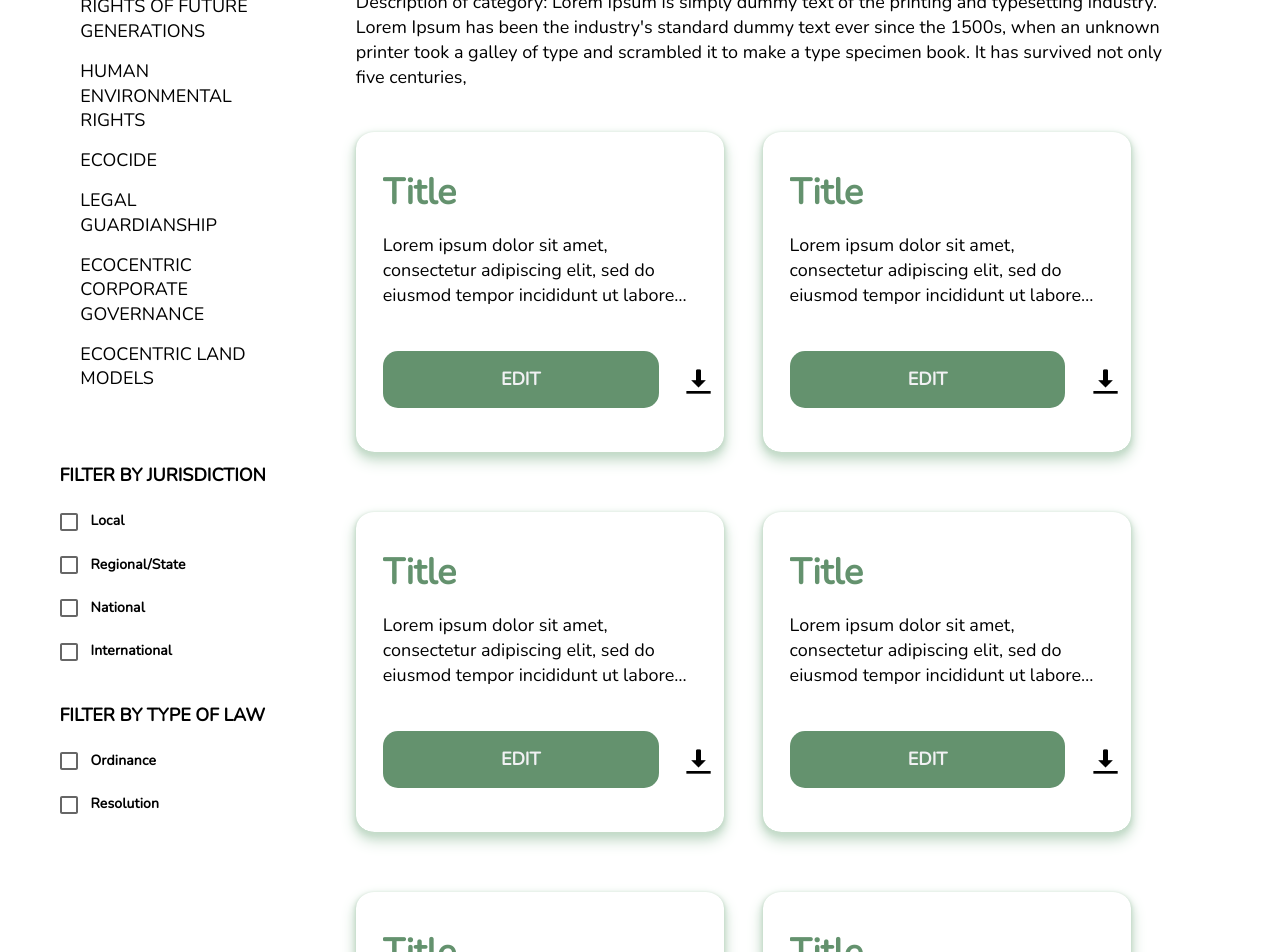
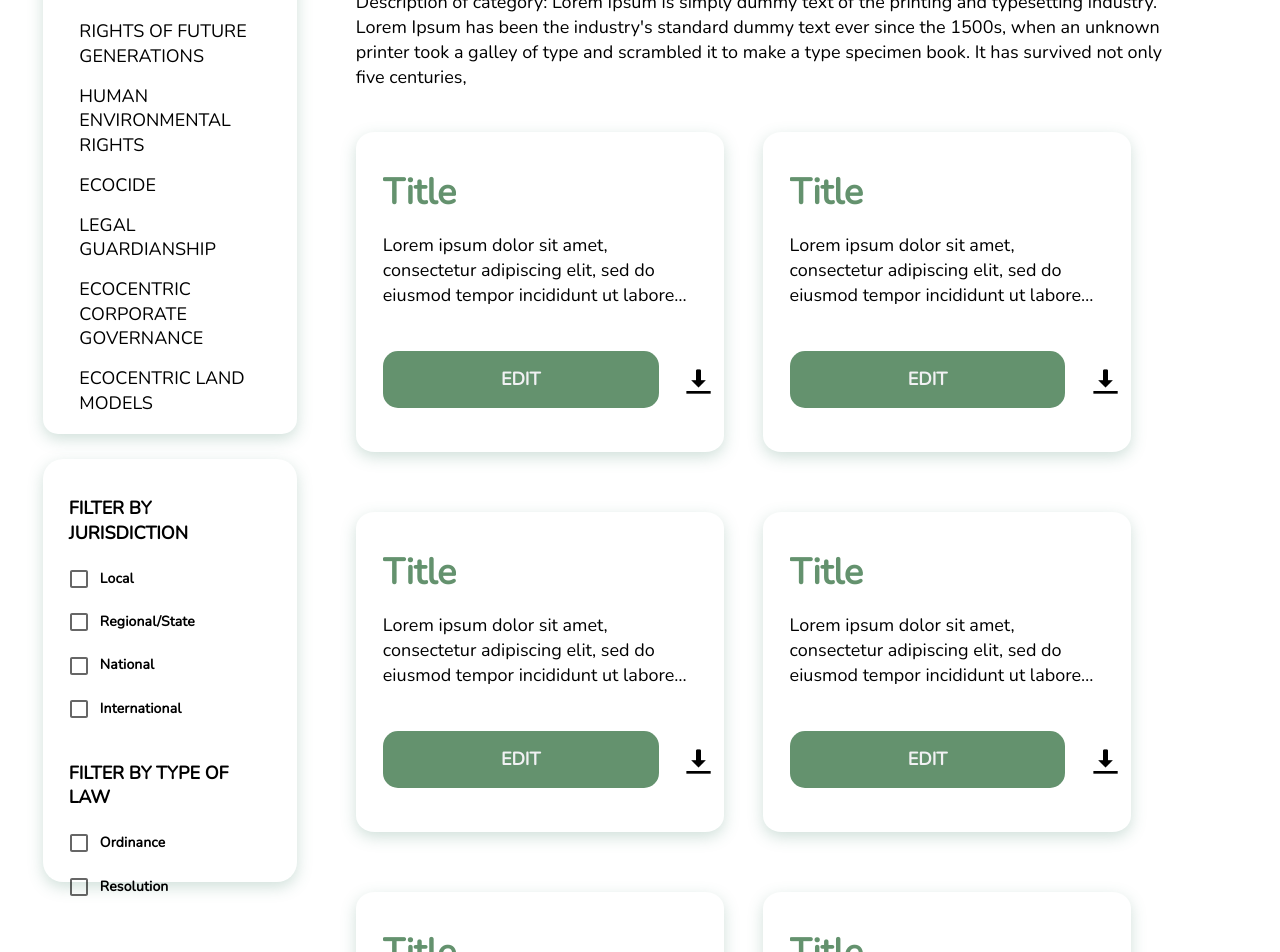
Before and after one commit to cornellh4i/earth-law-center, a React (Create React App) app in the folder client/: page /laws in a window 1280 px wide. Shown: the part 700-1652 px from the top of the page. Built offline with nearby package versions, Linux system fonts and the light colour scheme.

Commit message:
styled laws and letters pages to match hifis

```diff
--- a/client/src/components/CategorySideBar/CategorySideBar.css
+++ b/client/src/components/CategorySideBar/CategorySideBar.css
@@ -9,10 +9,9 @@
 .sidebar-container {
   margin: 2%;
   width: 90%;
-  border: solid;
-  border-color: white;
   border-radius: 0.9375rem;
   border-width: 0.063rem;
   padding: 5%;
   margin-bottom: 10%;
+  box-shadow: 0px 5px 15px rgba(69, 130, 108, 0.25);
 }
--- a/client/src/components/MultiSelectFilter/MultiSelectFilter.css
+++ b/client/src/components/MultiSelectFilter/MultiSelectFilter.css
@@ -1,16 +1,14 @@
 @import url('https://fonts.googleapis.com/css?family=Nunito&display=swap');
 
 .box{
-    width: 90%;
+    width: 80%;
     height: 23.25rem;
     display: 'flex';
     margin-left: 2%;
     border-radius: 5%;
     background-color: white;
-    box-shadow:  0 1px 2px #C6DCCB,
-    0 2px 4px #C6DCCB,
-    0 4px 8px #C6DCCB,
-    0 8px 16px #C6DCCB;
+    box-shadow: 0px 5px 15px rgba(69, 130, 108, 0.25);
+    padding: 10%;
 }
 
 .text{
--- a/client/src/components/MultiSelectFilter/MultiSelectFilter.jsx
+++ b/client/src/components/MultiSelectFilter/MultiSelectFilter.jsx
@@ -26,7 +26,7 @@ export default function MultiSelectFilter() {
 
   const { local, regional, national, international, ordinance, resolution } = state;
   return (
-<Box className='box' component="span" sx={{ p: 2}}>
+<Box className='box' component="span">
 <h1 className='text'>FILTER BY JURISDICTION</h1>
 
 <FormGroup>
--- a/client/src/components/ResourceBox/ResourceBox.css
+++ b/client/src/components/ResourceBox/ResourceBox.css
@@ -1,5 +1,4 @@
 .box {
-    box-shadow: none !important;
     border-radius: 20px !important;
 }
 
--- a/client/src/components/TemplateCard/TemplateCard.css
+++ b/client/src/components/TemplateCard/TemplateCard.css
@@ -13,10 +13,7 @@
     margin-right: 3vw;
     margin-top: 3vh;
     margin-bottom: 4%;
-    box-shadow:  0 1px 2px #C6DCCB,
-    0 2px 4px #C6DCCB,
-    0 4px 8px #C6DCCB,
-    0 8px 16px #C6DCCB;
+    box-shadow: 0px 5px 15px rgba(69, 130, 108, 0.25);
 }
 .card-text-container, .card-image-text-container{
     width: 95%;
--- a/client/src/pages/LawsDisplay/LawsLettersDisplay.css
+++ b/client/src/pages/LawsDisplay/LawsLettersDisplay.css
@@ -16,7 +16,7 @@
   width: 22%;
   margin-right: 5%;
   margin-left: 5%;
-  margin-top: -1%;
+  margin-top: 1%;
 }
 
 .content-box{
```
